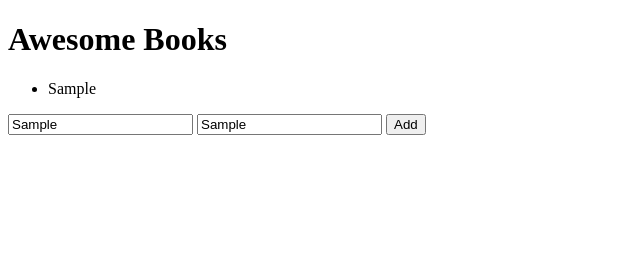
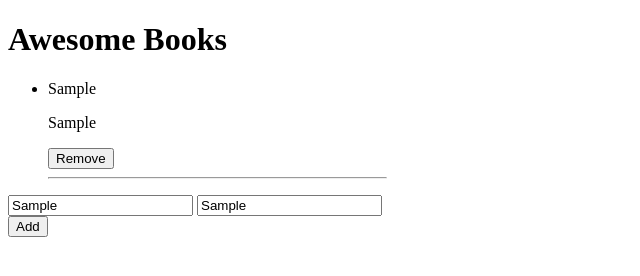
Before and after one commit to ramiaquista/awesome-books, a website: page index.html in a window 1280 px wide. Both pictures are taken after typing "Sample", "Sample" into the empty fields and a click on the button "Add". Shown: the whole page, without its empty margins (0-640 px from the left). Drawn offline with Linux system fonts and the light colour scheme.

Commit message:
Remove button logic. Set localstorage and get localstorage logic

```diff
--- a/index.html
+++ b/index.html
@@ -5,9 +5,10 @@
     <meta http-equiv="X-UA-Compatible" content="IE=edge" />
     <meta name="viewport" content="width=device-width, initial-scale=1.0" />
     <title>Awesome Books</title>
+    <link href="style.css" rel="stylesheet" >
   </head>
   <body>
-    <main>
+    <main class="main">
       <h1>Awesome Books</h1>
       <ul class="book-list"></ul>
       <form>
--- a/index.js
+++ b/index.js
@@ -2,38 +2,89 @@ let library = [];
 
 const Book = (title, author) => {
   library.push({ title, author });
+
+  setLocalStorage();
+
+  displayBook(library);
 };
 
 const removeBook = (title) => {
   library = library.filter((book) => book.title !== title);
+  localStorage.removeItem('library');
+  setLocalStorage();
+  getLocalStorage();
 };
 
-const booklist = document.querySelector('.book-list');
-const addBookBtn = document.querySelector('.addBook');
+const deleteThisBook = (button) => {
+  const titleToDelete = button.target.parentNode.firstElementChild.innerHTML;
+  removeBook(titleToDelete);
+  displayBook(library);
+}
+
+function getLocalStorage() {
+  const data = JSON.parse(localStorage.getItem('library'));
+
+  if (!data) return;
+
+  library = data;
+}
+
+function setLocalStorage() {
+  localStorage.setItem('library', JSON.stringify(library));
+}
 
 const displayBook = (library) => {
+  const booklist = document.querySelector('.book-list');
+
   if (booklist.hasChildNodes()) {
-    const nodeArray = document.querySelectorAll('li');
-    nodeArray.forEach((node) => {
+    const nodesArray = document.querySelectorAll('li');
+    nodesArray.forEach((node) => {
         booklist.removeChild(node);
-    })
+    });
   }
   if (library.length > 0) {
     library.forEach((book) => {
       let li = document.createElement('li');
-      li.innerHTML = book.title;
-      booklist.appendChild(li);
+      let p1 = document.createElement("p");
+      let p2 = document.createElement("p");
+			let removeBtn = document.createElement("button");
+			let hr = document.createElement("hr");
+
+			p1.innerHTML = book.title;
+			p2.innerHTML = book.author;
+			removeBtn.innerHTML = "Remove";
+			removeBtn.classList.add("remove-button");
+			li.appendChild(p1);
+			li.appendChild(p2);
+			li.appendChild(removeBtn);
+			li.appendChild(hr);
+			booklist.appendChild(li);
     });
   }
+
+	const allDeleteButtons = document.querySelectorAll(".remove-button");
+
+	if(allDeleteButtons.length > 0) {
+    allDeleteButtons.forEach((button) => {
+      button.addEventListener("click", deleteThisBook.bind(this));
+    });
+	}
 };
 
 const addBook = () => {
   let titleBook = document.getElementById('titleBook').value;
   let authorBook = document.getElementById('authorBook').value;
   Book(titleBook, authorBook);
-  displayBook(library);
 };
 
-addBookBtn.addEventListener('click', () => {
-  addBook();
+
+document.addEventListener('DOMContentLoaded', () => {
+  const addBookBtn = document.querySelector('.addBook');
+
+  addBookBtn.addEventListener('click', () => {
+    addBook();
+  });
+
+  getLocalStorage();
+  displayBook(library);
 });
--- /dev/null
+++ b/style.css
@@ -0,0 +1,3 @@
+.main {
+    width: 30%;
+}
```
